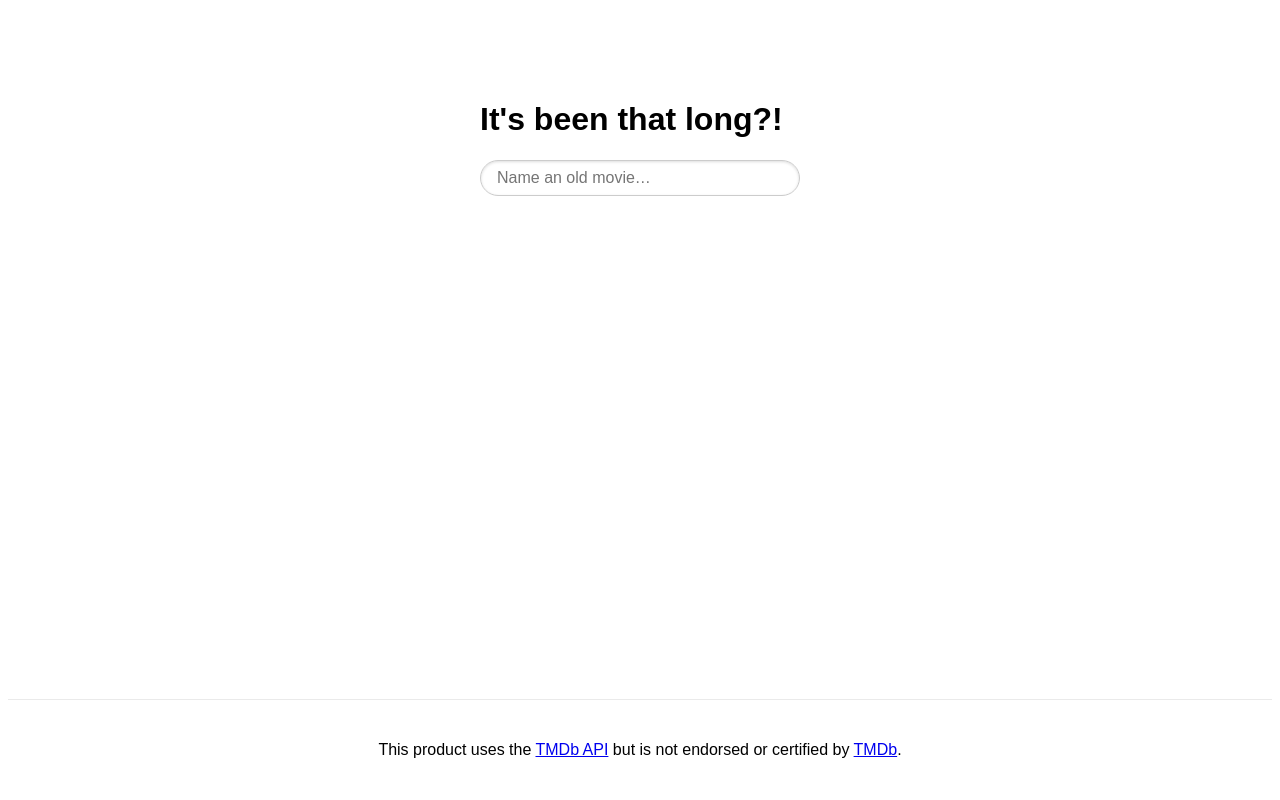
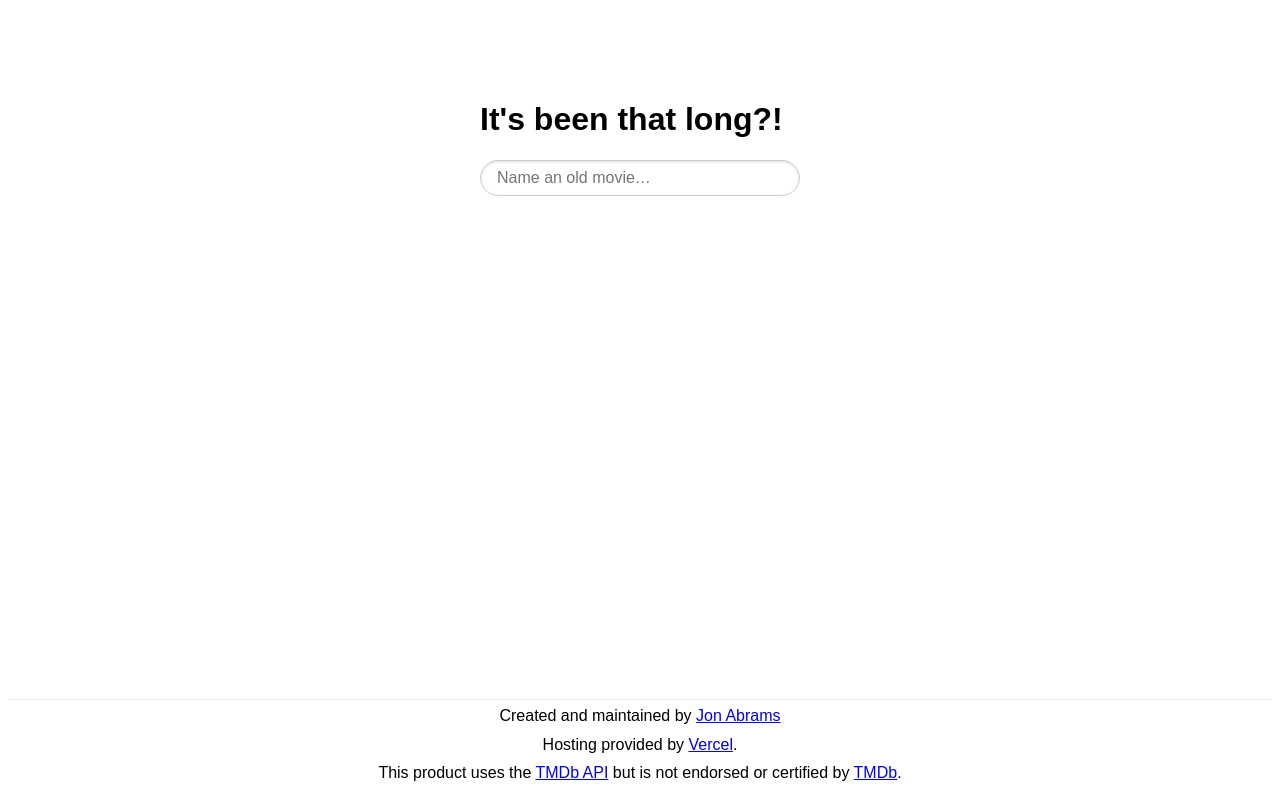
Before and after one commit to JonAbrams/itsbeenthatlong, a Next.js app: page / in a window 1280 px wide. Built offline with nearby package versions, Linux system fonts and the light colour scheme.

Commit message:
Added more to the footer

```diff
--- a/pages/index.tsx
+++ b/pages/index.tsx
@@ -82,6 +82,13 @@ export default function Home(): ReactNode {
       </main>
       <footer className={styles.footer}>
         <div>
+          Created and maintained by{' '}
+          <a href="https://www.twitter.com/JonathanAbrams">Jon Abrams</a>
+        </div>
+        <div>
+          Hosting provided by <a href="https://vercel.com/">Vercel</a>.
+        </div>
+        <div>
           This product uses the{' '}
           <a href="https://developers.themoviedb.org/3/getting-started/introduction">
             TMDb API
--- a/styles/Home.module.css
+++ b/styles/Home.module.css
@@ -22,6 +22,11 @@
   display: flex;
   justify-content: center;
   align-items: center;
+  flex-direction: column;
+}
+
+.footer div {
+  margin-bottom: 10px;
 }
 
 .resultEntry {
```
